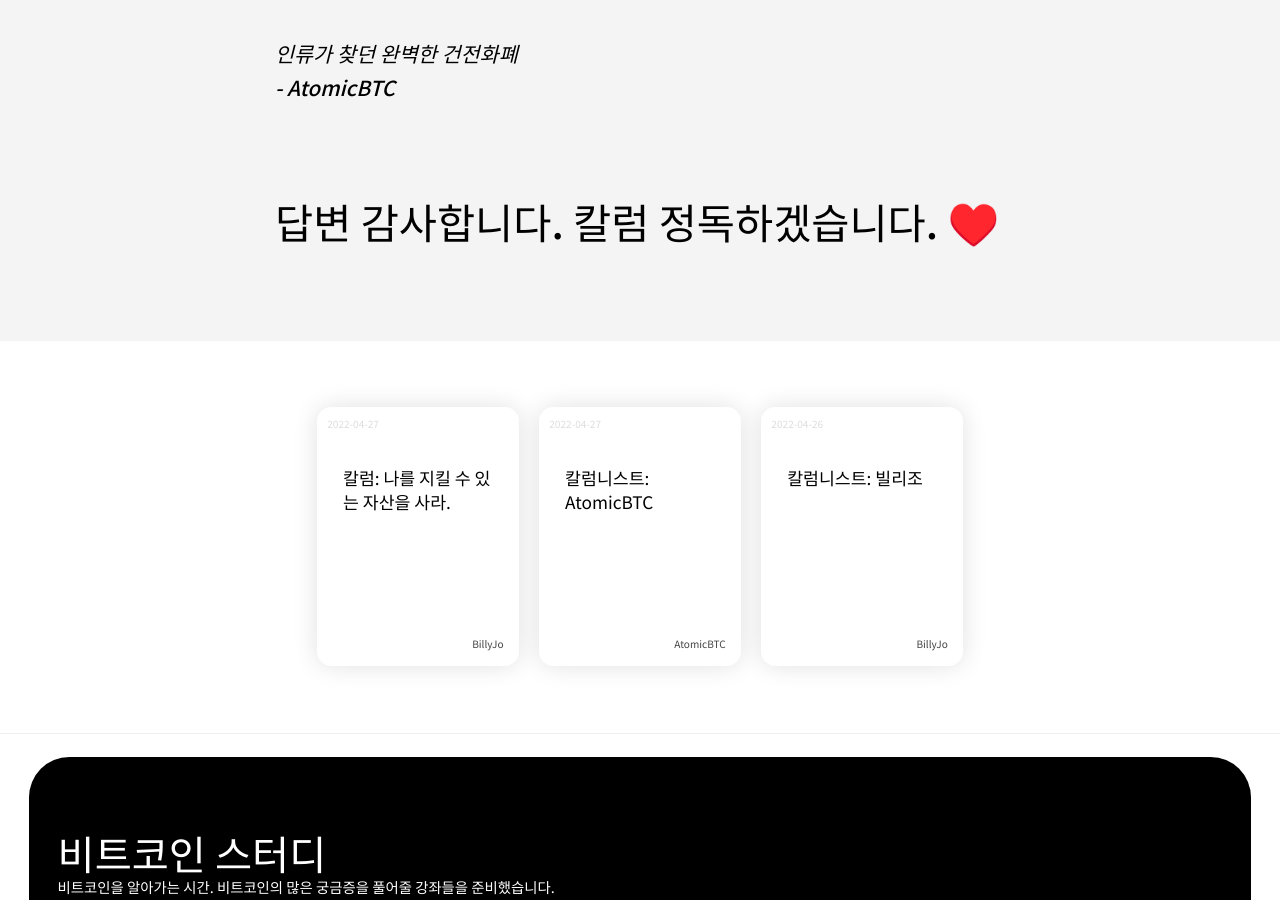
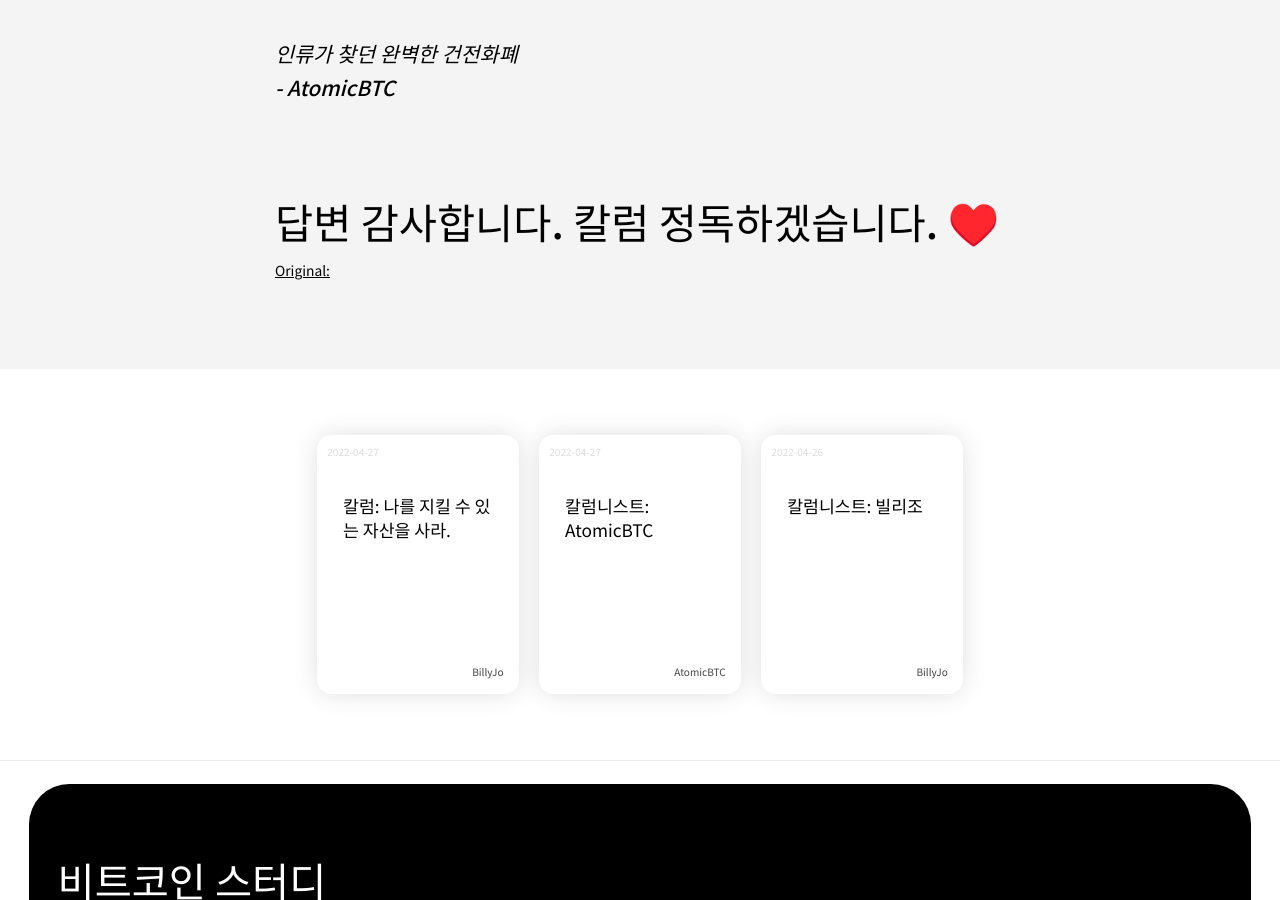
Before and after one commit to bitcoinkrorg/bitcoinkrorg.github.io, a Jekyll site: the page built from _posts/2022-04-27-AtomicBTC-칼럼.md, in a window 1280 px wide and 900 px high, scrolled down 1707 px. Built offline with Jekyll 4.4.1, drawn with Linux system fonts in a browser that asks for light colours.

Commit message:
original post link added

```diff
--- a/_layouts/column.html
+++ b/_layouts/column.html
@@ -27,6 +27,8 @@
 
 		<div class="wrapXS">
 			{{ content }}
+
+			<a href="{{ page.ori_address }}" class="btn_address" style="overflow-wrap: break-word;">Original: {{ page.ori_address }}</a><br>
 		</div>
 	</div>
 
```
